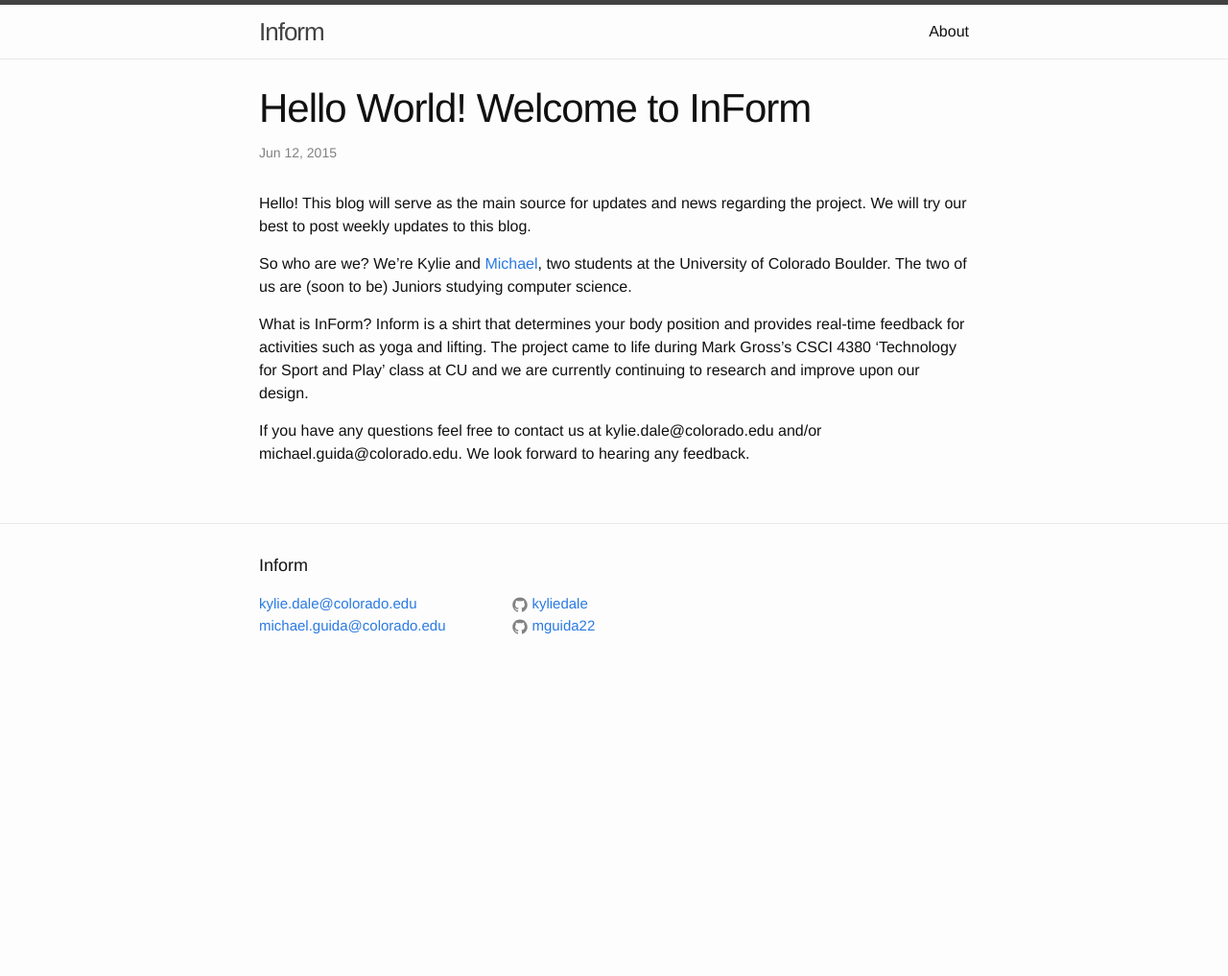
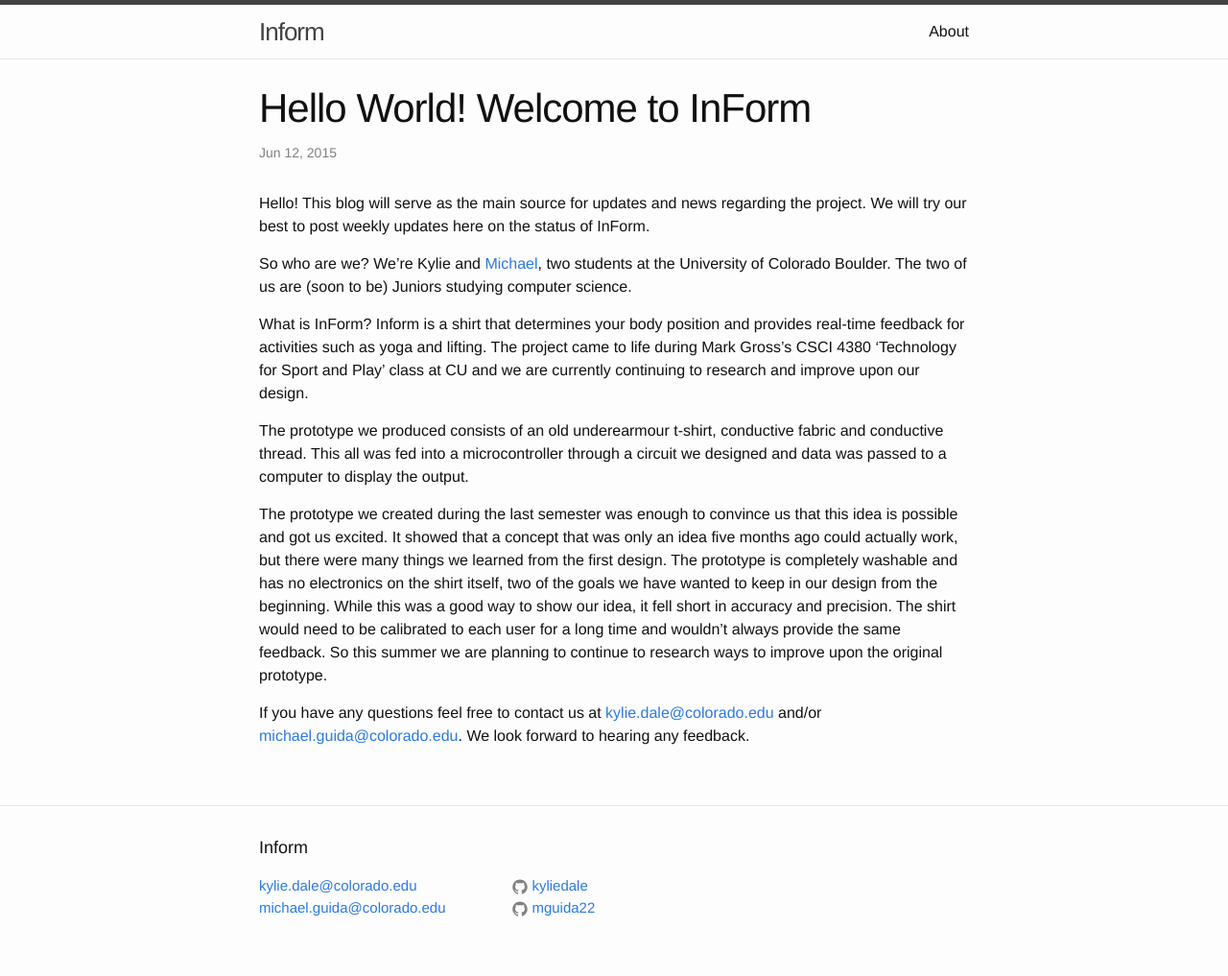
Before and after one commit to mguida22/InForm, a Jekyll site: the page built from _posts/2015-06-12-hello-world.md, in a window 1280 px wide. Shown: the whole page at 96% size. Built offline with Jekyll 4.4.1, drawn with Linux system fonts in a browser that asks for light colours; before the commit the page ends 900 px from its top, so only the background shows below that.

Commit message:
updating article

```diff
--- a/_posts/2015-06-12-hello-world.md
+++ b/_posts/2015-06-12-hello-world.md
@@ -5,10 +5,14 @@ date:   2015-06-12 00:45:00
 categories:
 ---
 
-Hello! This blog will serve as the main source for updates and news regarding the project. We will try our best to post weekly updates to this blog.
+Hello! This blog will serve as the main source for updates and news regarding the project. We will try our best to post weekly updates here on the status of InForm.
 
 So who are we? We're Kylie and [Michael](http://mguida22.github.io), two students at the University of Colorado Boulder. The two of us are (soon to be) Juniors studying computer science.
 
 What is InForm? Inform is a shirt that determines your body position and provides real-time feedback for activities such as yoga and lifting. The project came to life during Mark Gross's CSCI 4380 'Technology for Sport and Play' class at CU and we are currently continuing to research and improve upon our design.
 
-If you have any questions feel free to contact us at kylie.dale@colorado.edu and/or michael.guida@colorado.edu. We look forward to hearing any feedback.
+The prototype we produced consists of an old underearmour t-shirt, conductive fabric and conductive thread. This all was fed into a microcontroller through a circuit we designed and data was passed to a computer to display the output.
+
+The prototype we created during the last semester was enough to convince us that this idea is possible and got us excited. It showed that a concept that was only an idea five months ago could actually work, but there were many things we learned from the first design. The prototype is completely washable and has no electronics on the shirt itself, two of the goals we have wanted to keep in our design from the beginning. While this was a good way to show our idea, it fell short in accuracy and precision. The shirt would need to be calibrated to each user for a long time and wouldn't always provide the same feedback. So this summer we are planning to continue to research ways to improve upon the original prototype.
+
+If you have any questions feel free to contact us at [kylie.dale@colorado.edu](mailto: kylie.dale@colorado.edu) and/or [michael.guida@colorado.edu](mailto: michael.guida@colorado.edu). We look forward to hearing any feedback.
```
